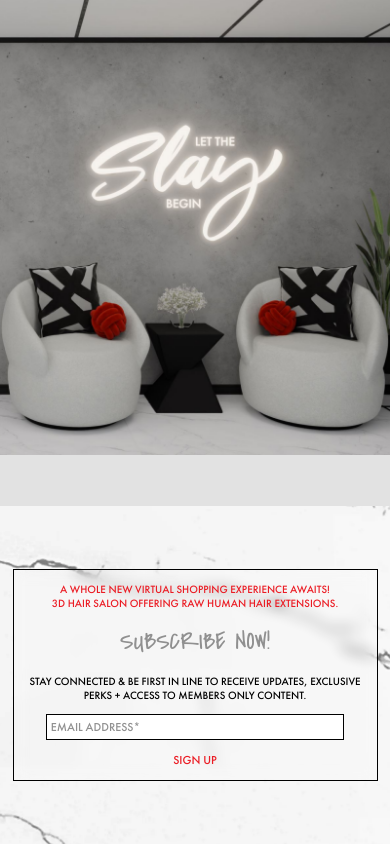
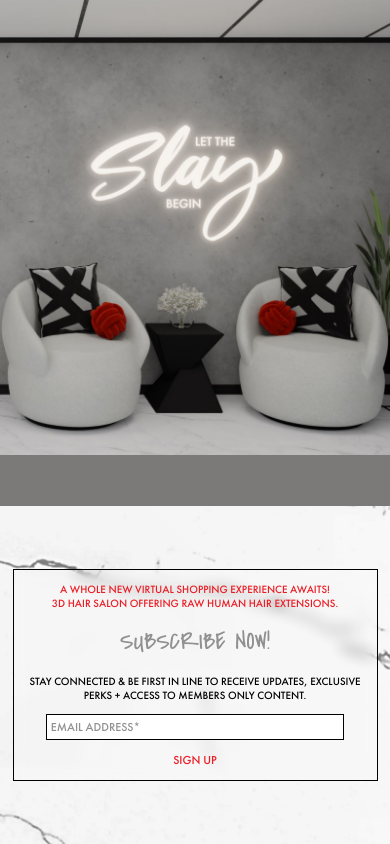
Before and after one commit to yoteenz/CSLP, a React (Vite) app: page / in a window 390 px wide. Built offline with nearby package versions, Linux system fonts and the light colour scheme.

Commit message:
Fix mobile layout: Adjust z-index and background colors to prevent overlap

```diff
--- a/src/pages/ComingSoonPage.tsx
+++ b/src/pages/ComingSoonPage.tsx
@@ -161,18 +161,19 @@ export default function ComingSoonPage() {
         {/* Mobile Screen */}
         <div className="wrap flex flex-col w-full relative">
           {/* Header Hero Section */}
-          <div className="bg-image relative z-10" style={{
+          <div className="bg-image relative" style={{
             backgroundImage: 'url(/assets/CS header.svg), url(/assets/coming soon-header.png)',
-            backgroundColor: '#e2e2e2',
+            backgroundColor: 'transparent',
             backgroundRepeat: 'no-repeat',
             backgroundSize: 'contain',
             backgroundPosition: 'center top',
             height: '60vh',
-            minHeight: '400px'
+            minHeight: '400px',
+            zIndex: 1
           }}>
           </div>
           {/* Footer Section with Container */}
-          <div className="bg-footer-image relative z-20 flex justify-center items-center" style={{
+          <div className="bg-footer-image relative flex justify-center items-center" style={{
             backgroundImage: 'url(/assets/m1.webp)',
             backgroundColor: '#e2e2e2',
             backgroundRepeat: 'no-repeat',
@@ -180,7 +181,8 @@ export default function ComingSoonPage() {
             backgroundPosition: 'center',
             height: '40vh',
             minHeight: '250px',
-            padding: '10px'
+            padding: '10px',
+            zIndex: 2
           }}>
             <div className="w-full flex justify-center">
               <SubscribeNow />
```
